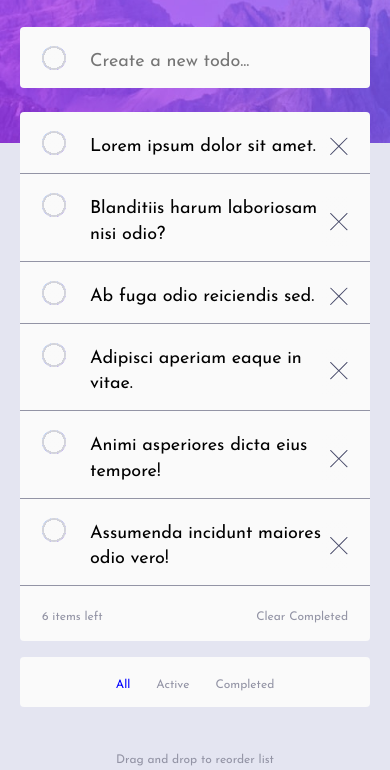
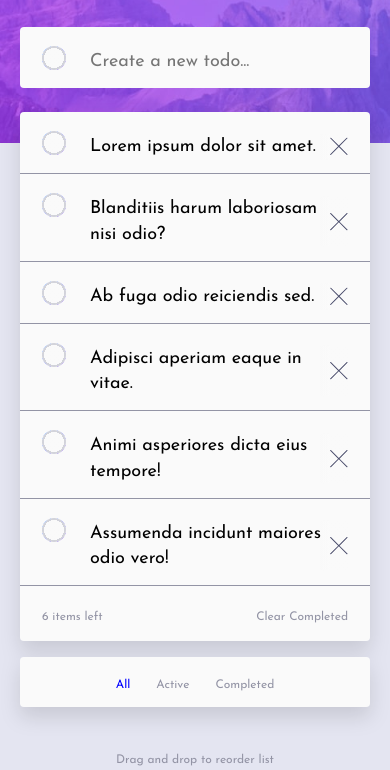
Before and after one commit to macsigner/webpro-exercise-todo-app, a plain HTML site: page index.html in a window 390 px wide. Shown: the part 97-867 px from the top of the page. Drawn offline with nearby package versions, Linux system fonts and the light colour scheme; files that its build step writes are made by us from their sources.

Commit message:
Apply drop shadow filter on mobile

```diff
--- a/src/scss/imports/modules/_app_container.scss
+++ b/src/scss/imports/modules/_app_container.scss
@@ -8,5 +8,6 @@
     @include media-mobile-down {
         // Todo: Replace app container box shadow.
         box-shadow: none;
+        filter: drop-shadow(0px 10px 10px rgb(0, 0, 0, .12));
     }
 }
```
